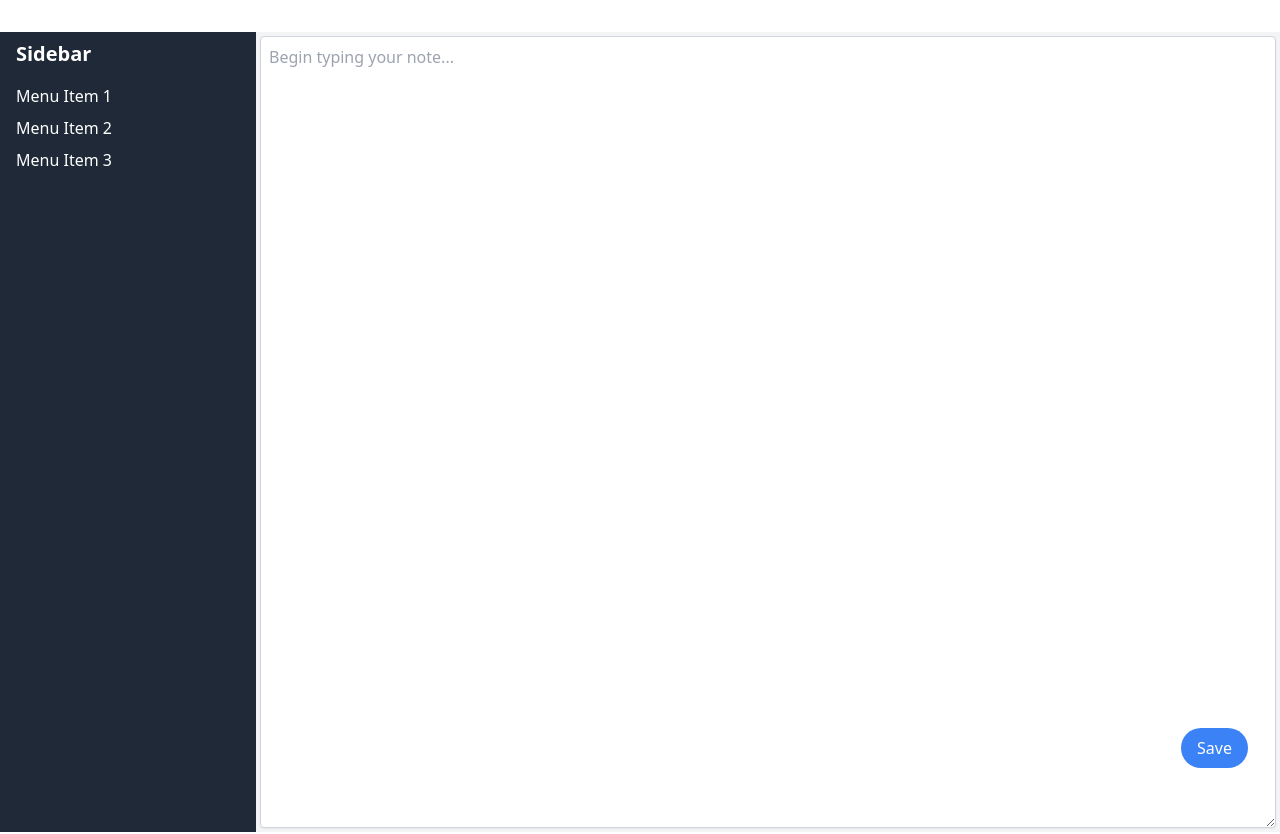
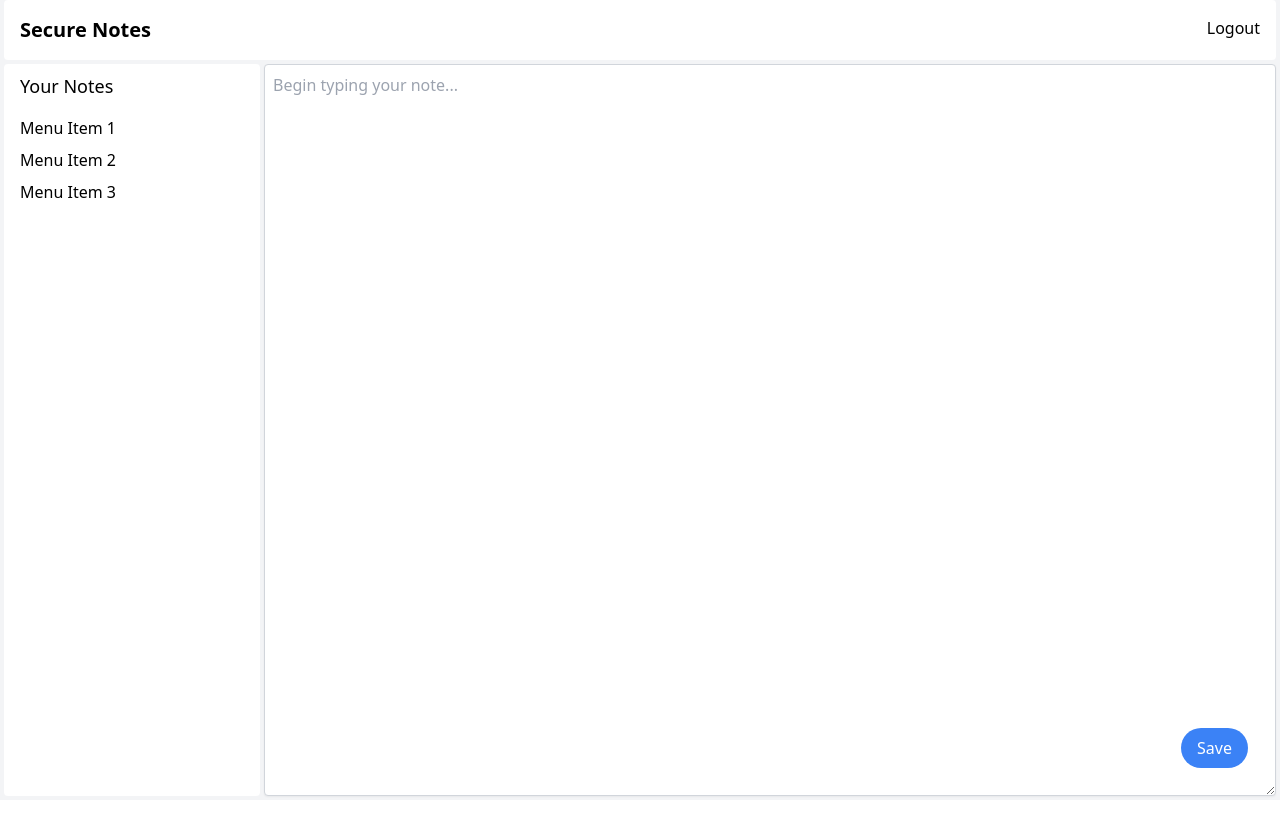
Before and after one commit to jaalmaa/secure-notes, a Next.js app: page /notes in a window 1280 px wide. After the commit the page ends 802 px from the top, so only its background shows below. Built offline with nearby package versions, Linux system fonts and the light colour scheme.

Commit message:
add logout button and update styling on note editor

```diff
--- /dev/null
+++ b/src/app/components/navbar.tsx
@@ -0,0 +1,23 @@
+import { cookies } from "next/headers";
+import { redirect } from "next/navigation";
+
+export const Navbar = () => {
+  const handleLogout = async () => {
+    "use server";
+    cookies().set("Authorization", "invalid");
+    redirect("/login");
+  };
+
+  return (
+    <>
+      <div className="max-w-full bg-white rounded flex justify-between p-4 mx-1">
+        <p className="text-xl font-semibold">Secure Notes</p>
+        <form action={handleLogout}>
+          <button type="submit" className="hover:text-blue-500">
+            Logout
+          </button>
+        </form>
+      </div>
+    </>
+  );
+};
--- a/src/app/layout.tsx
+++ b/src/app/layout.tsx
@@ -13,7 +13,9 @@ export default function RootLayout({
 }>) {
   return (
     <html lang="en">
-      <body>{children}</body>
+      <body className="h-screen max-h-screen w-screen max-w-screen">
+        {children}
+      </body>
     </html>
   );
 }
--- a/src/app/notes/layout.tsx
+++ b/src/app/notes/layout.tsx
@@ -1,12 +1,14 @@
+import { Navbar } from "~/app/components/navbar";
+
 export default function NotesLayout({
   children,
 }: {
   children: React.ReactNode;
 }) {
   return (
-    <>
-      <div className="m-8 w-full"></div> {/* TODO: Replace with navbar */}
-      <section>{children}</section>
-    </>
+    <div className="flex h-full max-h-full w-full max-w-full flex-col bg-gray-100">
+      <Navbar />
+      <section className="flex-grow">{children}</section>
+    </div>
   );
 }
--- a/src/app/notes/page.tsx
+++ b/src/app/notes/page.tsx
@@ -1,9 +1,8 @@
 export default function Page() {
   return (
-    <>
-      <div className="flex h-screen">
-        <div className="w-64 bg-gray-800 text-white px-4 py-2 flex flex-col">
-          <h1 className="text-xl font-bold mb-4">Sidebar</h1>
+    <div className="flex min-h-full">
+      <div className="w-64 bg-white my-1 ml-1 py-2 px-4 flex flex-col rounded">
+        <h1 className="text-lg mb-4">Your Notes</h1>
         <ul>
           {/* TODO: replace with slugs of user's saved notes */}
           <li className="mb-2">
@@ -18,9 +17,9 @@ export default function Page() {
           {/* END TODO */}
         </ul>
       </div>
-        <div className="flex-grow bg-gray-100 p-1">
+      <div className="flex-grow min-h-full p-1">
         <textarea
-            className="w-full h-full rounded shadow-sm p-2 border border-gray-300 focus:outline-none focus:ring-2 focus:ring-blue-500"
+          className="w-full min-h-full rounded shadow-sm p-2 border border-gray-300 focus:outline-none focus:ring-2 focus:ring-blue-500"
           placeholder="Begin typing your note..."
         ></textarea>
         <button className="absolute bottom-8 right-8 py-2 px-4 bg-blue-500 text-white rounded-full focus:outline-none">
@@ -28,6 +27,5 @@ export default function Page() {
         </button>
       </div>
     </div>
-    </>
   );
 }
--- a/src/app/page.tsx
+++ b/src/app/page.tsx
@@ -1,6 +1,6 @@
 export default function Home() {
   return (
-    <main className="flex min-h-screen flex-col items-center justify-between p-24">
+    <main className="flex h-screen flex-col items-center justify-between p-24">
       <h1>Hello World</h1>
     </main>
   );
```
Lines whose indentation alone changed are shown as unchanged.
